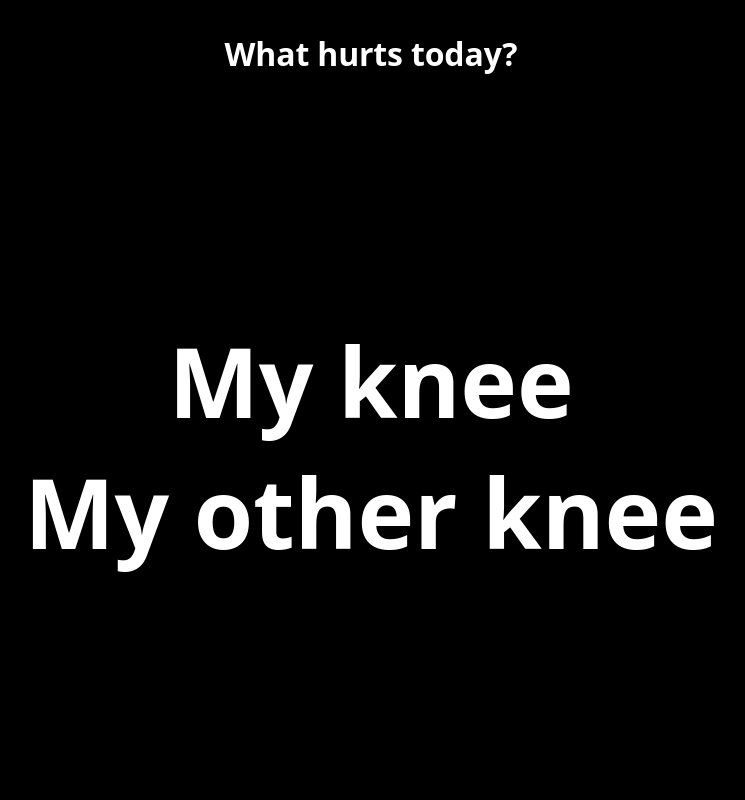
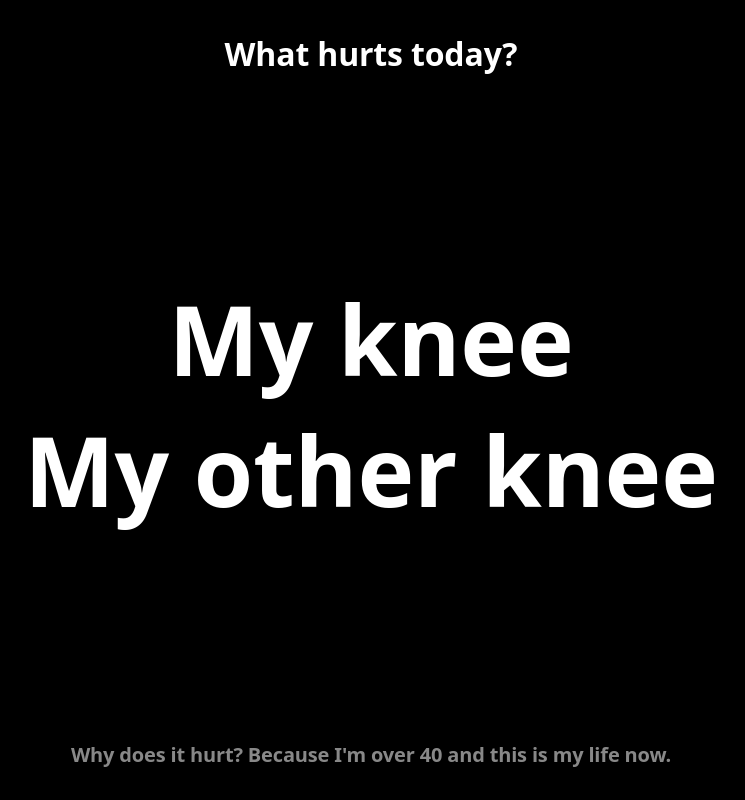
Before and after one commit to forsethc/whathurts, a plain HTML site: page site/index.html in a window 1280 px wide. Shown: the whole page, without its empty margins (269-1014 px from the left). Drawn offline with Linux system fonts and the light colour scheme.

Commit message:
add footer

```diff
--- a/site/css/style.css
+++ b/site/css/style.css
@@ -47,3 +47,15 @@ main {
   text-align: center;
   white-space: pre-line;
 }
+
+footer {
+  padding: 1.5rem 1rem 2rem;
+  text-align: center;
+}
+
+footer p {
+  margin: 0;
+  color: #888;
+  font-size: clamp(1rem, 3vw, 1.25rem);
+  font-weight: 600;
+}
--- a/site/index.html
+++ b/site/index.html
@@ -26,6 +26,9 @@
   <main>
     <p class="hurt"></p>
   </main>
+  <footer>
+    <p>Why does it hurt? Because I'm over 40 and this is my life now.</p>
+  </footer>
   <script>
     fetch('hurt.txt')
       .then(r => r.text())
```
